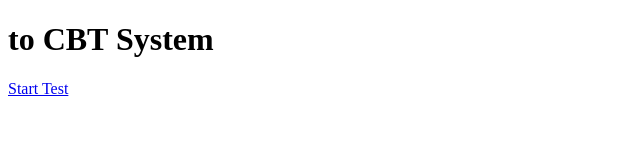
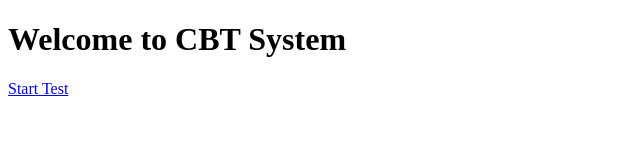
Before and after one commit to sarahamx/mini-cbt-maun-24-csc-0106, a plain HTML site: page assignment 4/templete/index.html in a window 1280 px wide. Shown: the whole page, without its empty margins (0-640 px from the left). Drawn offline with Linux system fonts and the light colour scheme.

Commit message:
Update index.html

```diff
--- a/assignment 4/templete/index.html
+++ b/assignment 4/templete/index.html
@@ -4,7 +4,7 @@
     <title>CBT App</title>
 </head>
 <body>
-    <h1>to CBT System</h1>
+    <h1>Welcome to CBT System</h1>
     <a href="/quiz">Start Test</a>
 </body>
 </html>
```
